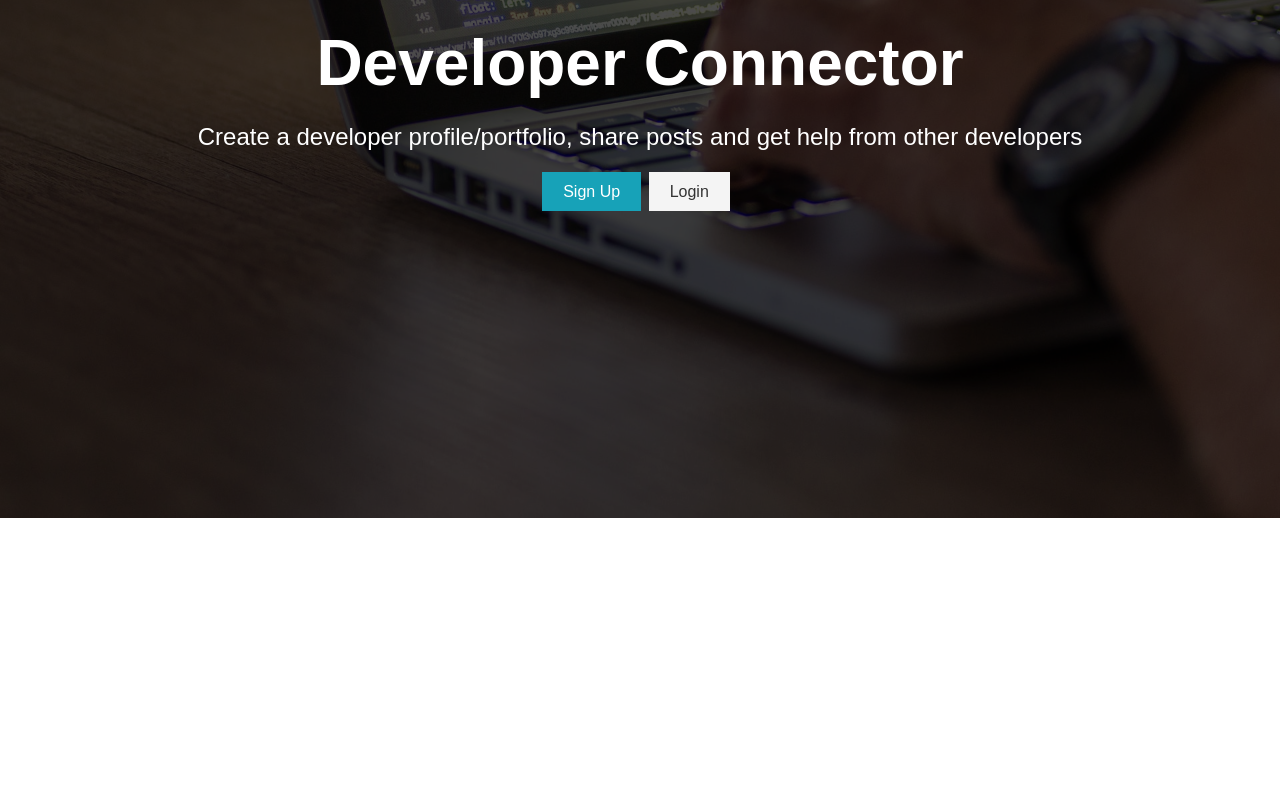
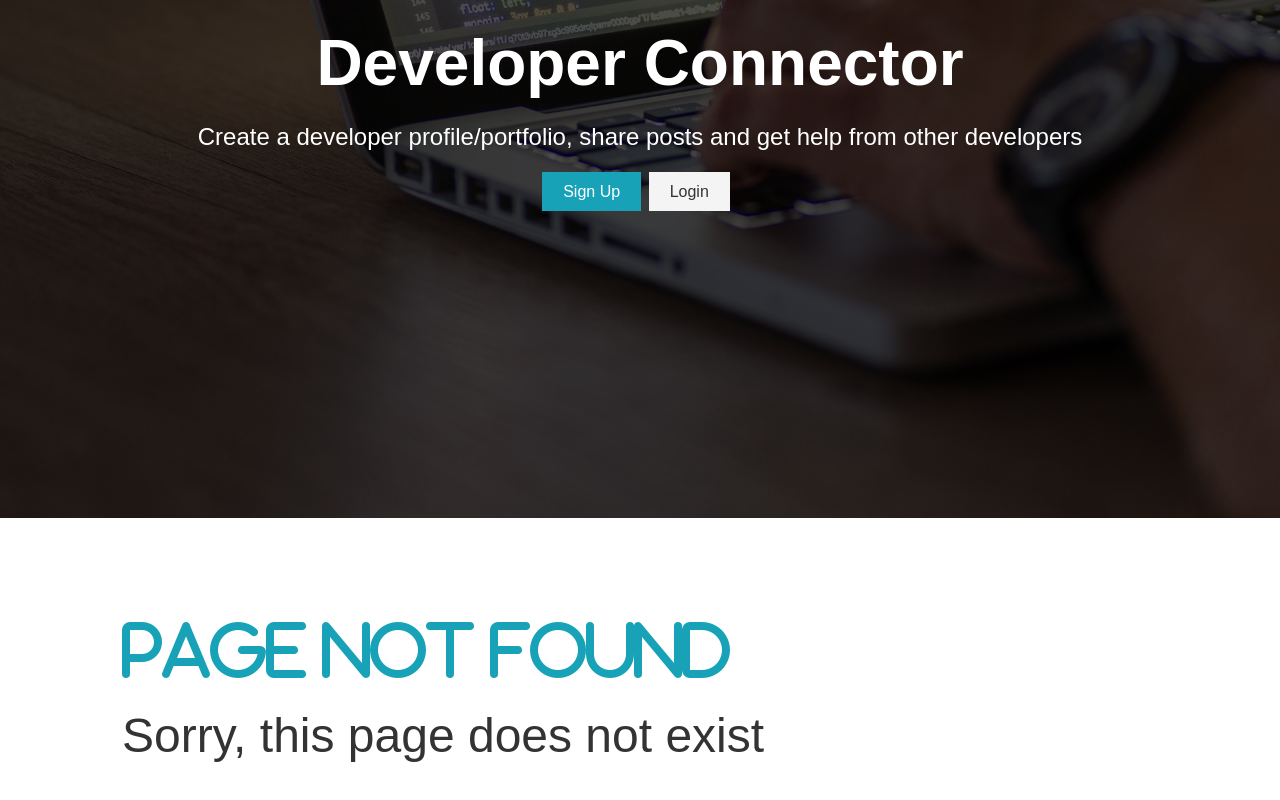
Before and after one commit to rajyotiroshan/dev-connect, a React (Create React App) app in the folder client/: page / in a window 1280 px wide. Shown: the part 282-1082 px from the top of the page. Before the commit the page ends 944 px from the top, so only its background shows below. Built offline with nearby package versions, Linux system fonts and the light colour scheme; no server answers.

Commit message:
NotFound Compnt

```diff
--- a/client/src/App.js
+++ b/client/src/App.js
@@ -3,25 +3,12 @@ import { BrowserRouter as Router, Route, Switch } from 'react-router-dom';
 import { Provider } from 'react-redux';
 import Navbar from './components/layouts/Navbar';
 import Landing from './components/layouts/Landing';
-import Login from './components/auth/Login';
-import Register from './components/auth/Register';
-import Alert from './components/layouts/Alert';
 import './App.css';
 //Redux
 import store from './store';
 import setAuthToken from './utils/setAuthToken';
 import { loadUser } from './actions/auth';
-import Dashboard from './components/dashboard/Dashboard';
-import CreateProfile from './components/profile-forms/CreateProfile';
-import AddExperience from './components/profile-forms/AddExperience';
-import AddEducation from './components/profile-forms/AddEducation';
-import EditProfile from './components/profile-forms/EditProfile';
-import PrivateRoute from './components/routing/PrivateRoute';
-import Profiles from './components/profiles/Profiles';
-import Profile from './components/profile/Profile';
-import Posts from './components/posts/Posts';
-import Post from './components/post/Post';
-
+import Routes from './components/routing/Routes';
 if (localStorage.token) {
   setAuthToken(localStorage.token);
 }
@@ -36,35 +23,7 @@ const App = () => {
         <Fragment>
           <Navbar />
           <Route exact path='/' component={Landing} />
-          <section className='container'>
-            {/** for register and login page */}
-            <Alert />
-            <Switch>
-              <Route exact path='/register' component={Register} />
-              <Route exact path='/login' component={Login} />
-              <Route exact path='/profiles' component={ Profiles}/>
-              <Route exact path='/profile/:id' component={Profile}/>
-              <PrivateRoute exact path='/dashboard' component={Dashboard} />
-              <PrivateRoute
-                exact
-                path='/create-profile'
-                component={CreateProfile}
-              />
-              <PrivateRoute
-                exact
-                path='/edit-profile'
-                component={EditProfile}
-              />
-              <PrivateRoute
-                exact
-                path='/add-experience'
-                component={AddExperience}
-              />
-              <PrivateRoute exact path='/add-education' component={AddEducation}/>
-              <PrivateRoute exact path='/posts' component={Posts}/>
-              <PrivateRoute exact path='/posts/:id' component={Post}/>
-            </Switch>
-          </section>
+          <Route component={Routes}/>
         </Fragment>
       </Router>
     </Provider>
--- /dev/null
+++ b/client/src/components/layouts/NotFound.js
@@ -0,0 +1,15 @@
+import React,{Fragment} from 'react'
+
+const NotFound = () => {
+  return (
+<Fragment>
+  <h1 className='x-large text-primary'>
+    <i className="fas fa-excalamation-triangle">Page Not Found</i>
+  </h1>
+  <p className="large">Sorry, this page does not exist</p>
+</Fragment>
+  )
+}
+
+
+export default NotFound
--- /dev/null
+++ b/client/src/components/routing/Routes.js
@@ -0,0 +1,41 @@
+import React from 'react'
+import {Route, Switch} from 'react-router-dom'
+import Dashboard from '../dashboard/Dashboard';
+import CreateProfile from '../profile-forms/CreateProfile';
+import AddExperience from '../profile-forms/AddExperience';
+import AddEducation from '../profile-forms/AddEducation';
+import EditProfile from '../profile-forms/EditProfile';
+import PrivateRoute from '../routing/PrivateRoute';
+import Profiles from '../profiles/Profiles';
+import Profile from '../profile/Profile';
+import Posts from '../posts/Posts';
+import Post from '../post/Post';
+import Login from '../auth/Login';
+import Register from '../auth/Register';
+import Alert from '../layouts/Alert';
+import NotFound from '../layouts/NotFound';
+
+const Routes = () => {
+  return (
+    <section className='container'>
+      {/** for register and login page */}
+      <Alert />
+      <Switch>
+        <Route exact path='/register' component={Register} />
+        <Route exact path='/login' component={Login} />
+        <Route exact path='/profiles' component={Profiles} />
+        <Route exact path='/profile/:id' component={Profile} />
+        <PrivateRoute exact path='/dashboard' component={Dashboard} />
+        <PrivateRoute exact path='/create-profile' component={CreateProfile} />
+        <PrivateRoute exact path='/edit-profile' component={EditProfile} />
+        <PrivateRoute exact path='/add-experience' component={AddExperience} />
+        <PrivateRoute exact path='/add-education' component={AddEducation} />
+        <PrivateRoute exact path='/posts' component={Posts} />
+        <PrivateRoute exact path='/posts/:id' component={Post} />
+        <Route component={NotFound}/>
+      </Switch>
+    </section>
+  );
+}
+
+export default Routes
```
